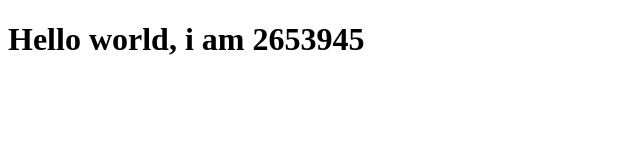
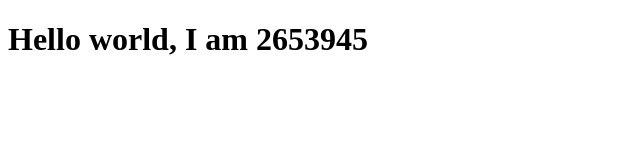
Before and after one commit to pythonreus/Lab1-2653945, a plain HTML site: page index.html in a window 1280 px wide. Shown: the full height of the page, 0-640 px from the left. Drawn offline with Linux system fonts and the light colour scheme.

Commit message:
feat: Initial commit with student files

```diff
--- a/index.html
+++ b/index.html
@@ -6,6 +6,6 @@
     <title>About Me</title>
 </head>
 <body>
-    <h1>Hello world, i am 2653945</h1>
+    <h1>Hello world, I am 2653945 </h1>
 </body>
 </html>
```
